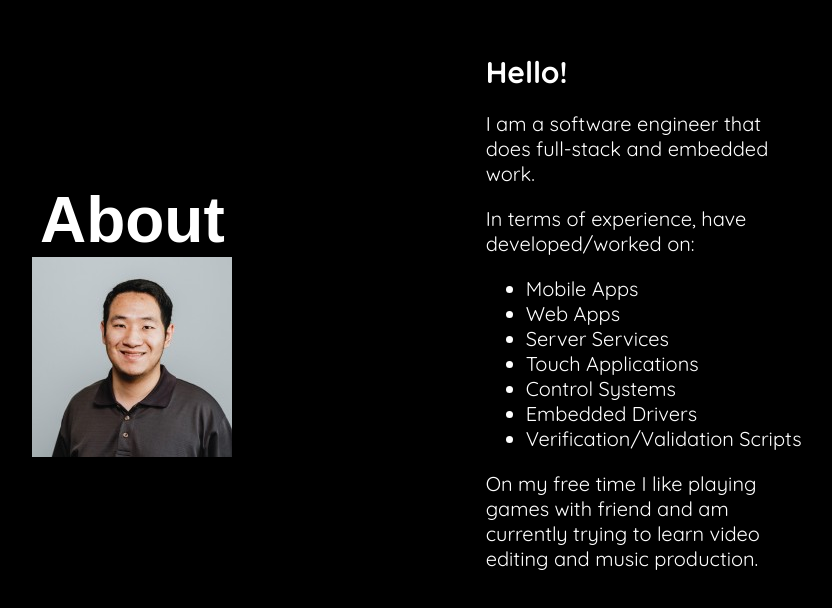
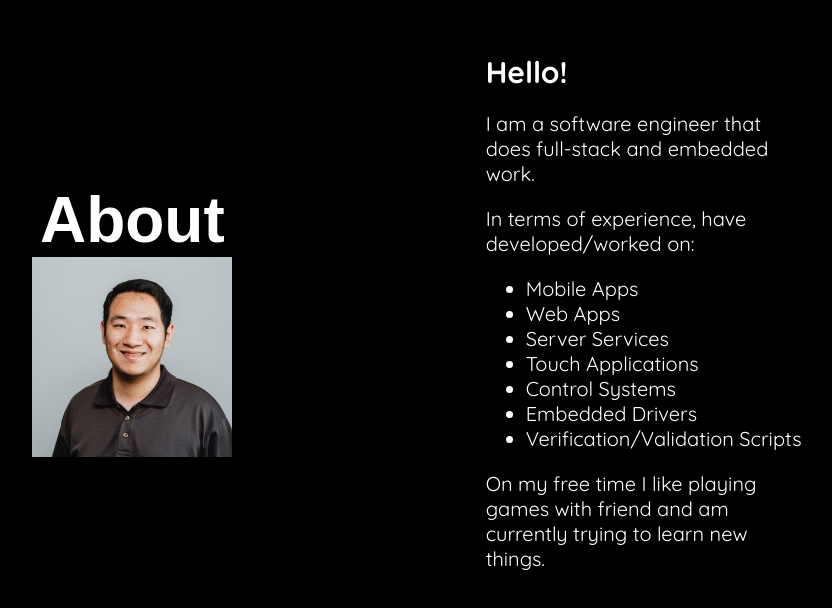
Before and after one commit to aaronlam1004/aaronlam1004.github.io, a Vue app: page / in a window 1280 px wide. Shown: the part 974-1582 px from the top of the page, without its empty margins (221-1053 px from the left). Built offline with nearby package versions, Linux system fonts and the light colour scheme; a web font is replaced by a local one.

Commit message:
Updating About section text

```diff
--- a/src/components/sections/AboutSection.vue
+++ b/src/components/sections/AboutSection.vue
@@ -24,7 +24,7 @@ import profileImg from '@/assets/profile.jpg';
         <li>Verification/Validation Scripts</li>
       </ul>
       <p>
-        On my free time I like playing games with friend and am currently trying to learn video editing and music production.
+        On my free time I like playing games with friend and am currently trying to learn new things.
       </p>
     </div>
   </Section>
```
